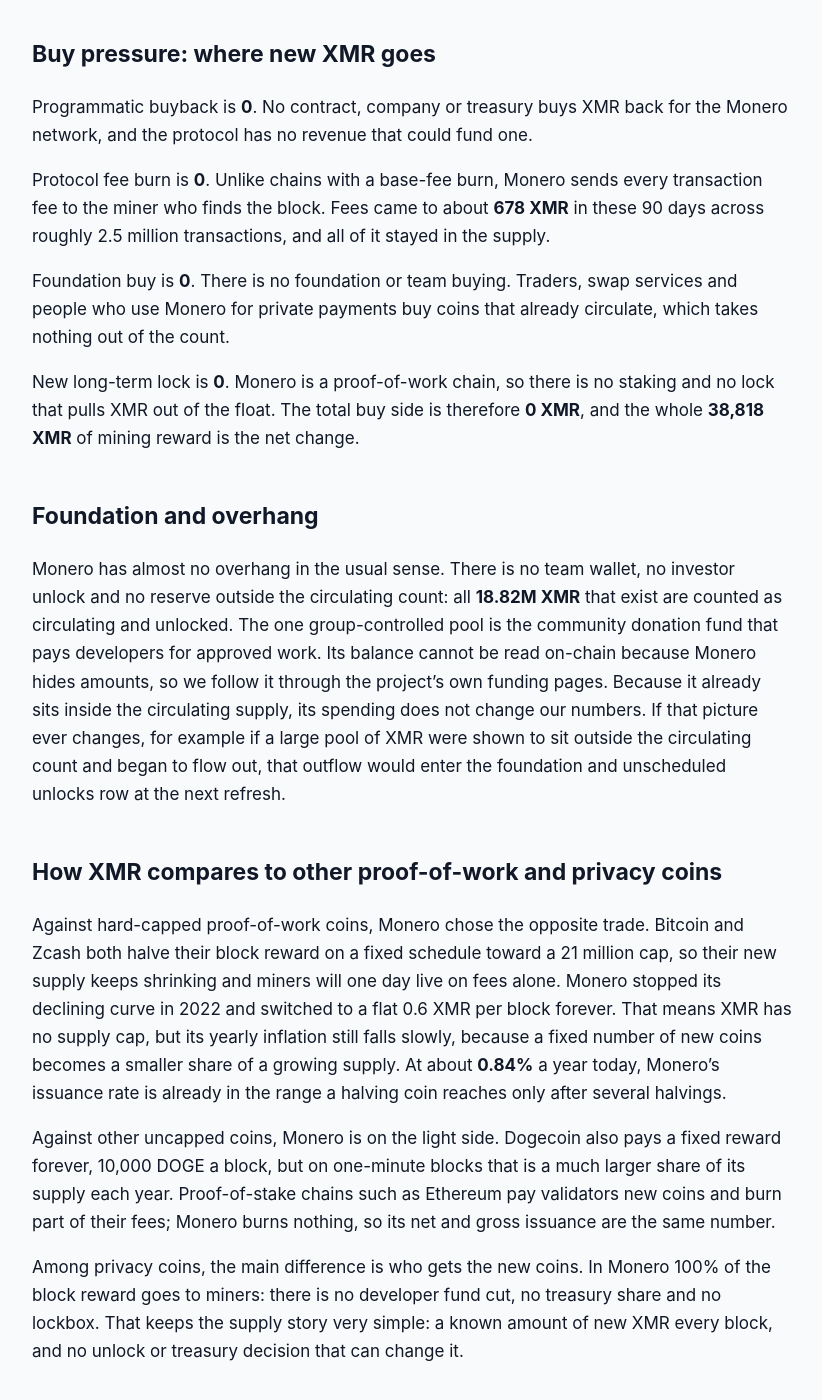
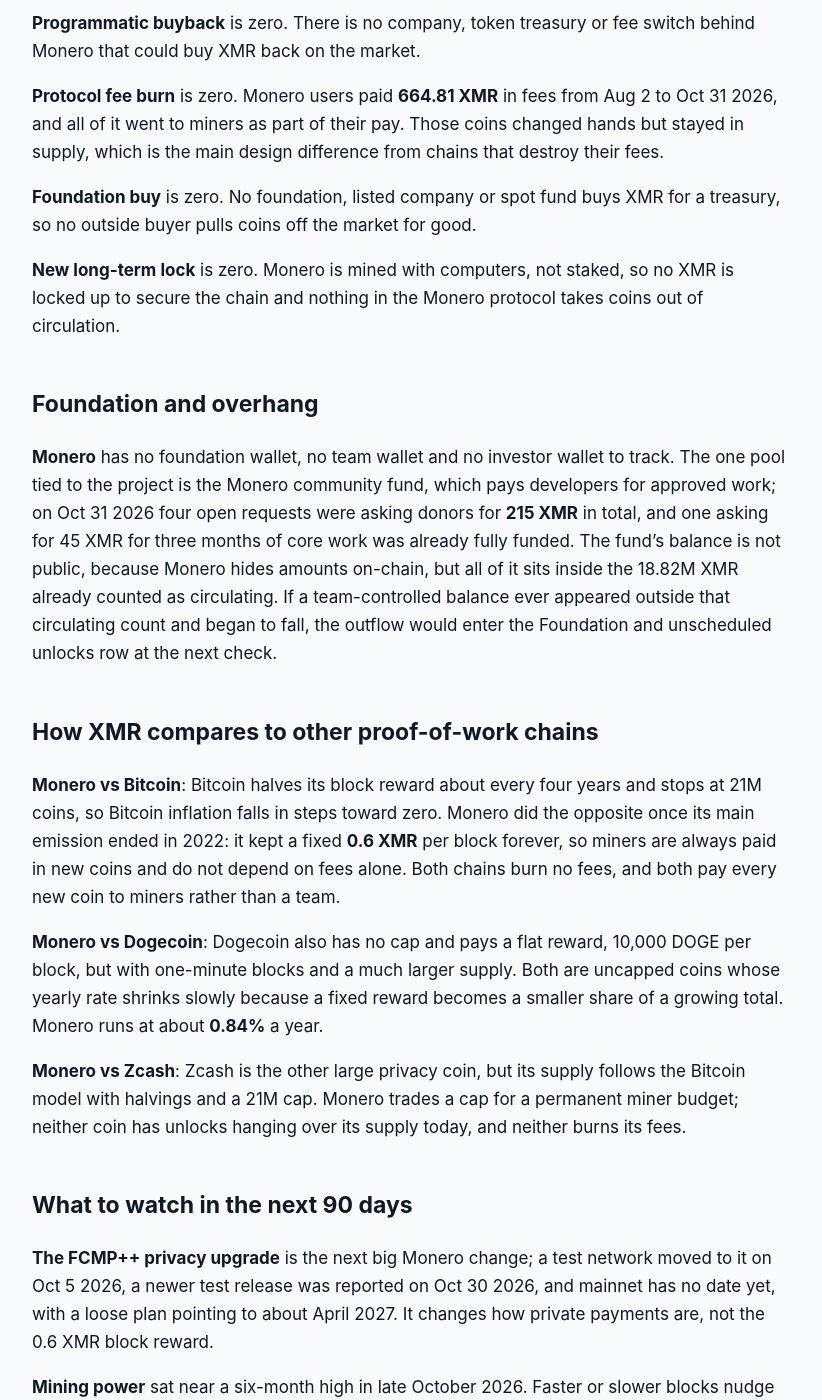
Before and after one commit to jeevansongmy-spec/mrnasdog-articles, a Jekyll site: the page built from crypto/xmr-pressure-framework.md, in a window 1280 px wide and 1400 px high, scrolled down 1340 px. Shown: the whole window, without its empty margins (228-1050 px from the left). Built offline with Jekyll 4.4.1, drawn with Linux system fonts in a browser that asks for light colours; some of the changed text lies outside the part shown.

Commit message:
publish: crypto/xmr-pressure-framework

```diff
--- a/crypto/xmr-pressure-framework.md
+++ b/crypto/xmr-pressure-framework.md
@@ -1,6 +1,6 @@
 ---
 title:         "XMR Inflation Analysis · October 2026 · Mixed flows · supply roughly steady"
-description:   "XMR supply grows slowly: a fixed 0.6 XMR per block made 38,818 new XMR in 90 days, +0.21% net, with no burn, no vesting and no cap. Same pace expected."
+description:   "XMR supply grows slowly: a fixed 0.6 XMR per block made 38,843 new XMR in 90 days, +0.21% net, with no burn, no vesting and no cap. Same pace expected."
 canonical_url: "https://mrnasdog.com/research/xmr/inflation"
 tags:          ["crypto", "xmr", "monero", "privacy"]
 published:     true
@@ -12,58 +12,56 @@ Looking for the buy-or-sell answer? It is on the XMR coin page, with demand and
 
 # XMR Inflation Analysis · October 2026 · Mixed flows · supply roughly steady
 
-Monero (XMR) is mildly inflationary by design, at a steady and predictable pace. Between Jul 23 and Oct 21 2026 Monero miners received **38,818 new XMR**, and nothing was burned, bought back or locked, so XMR supply grew **+0.21%** in 90 days, with the same **+0.21%** expected over the next 90 days. Monero has no premine, no vesting and no team treasury; its only new supply is a fixed 0.6 XMR tail emission per block that never ends, about **0.84%** a year today and a little less every year as the supply grows.
+**Monero (XMR)** is mildly inflationary and stays that way by design: supply grew **+0.21%** from Aug 2 to Oct 31 2026, and the next 90 days should add about the same. The whole sell side is tail emission, a fixed **0.6 XMR** per block paid to miners, which came to **38,843 XMR** in the window, while the buy side is **0** because Monero has no burn, no buyback and no lock. Monero has no supply cap, but the reward never changes, so the yearly rate keeps falling slowly as the total grows; other trackers show **+0.23%**, close to our figure.
 
 ## The verdict, in one paragraph
 
-We put Monero's net supply change at **+0.21%** over the last 90 days and **+0.21%** over the next 90 days. Other supply trackers show **+0.21%** for the same period, a difference of about **0.004** percentage points, so there is no data conflict to flag and no warning on the page. The sell side is **38,818 XMR** of mining reward on a circulating supply of **18.82M XMR**; the buy side is zero. In one line: XMR is a quiet tail-emission chain, with a small, fixed and fully public flow of new coins to miners and nothing else.
+Over the 90 days to Oct 31 2026, **Monero** supply rose a net **+0.21%**, from new coins paid to miners with nothing taken back. Other trackers show **+0.23%** for the same stretch, a difference of only **0.02 percentage points**, so the XMR coin page carries no warning note. Every one of the 18.82M XMR in existence is unlocked and circulating, so there is no hidden pile of team or investor coins that could change the picture. The label that fits: **a slow, fixed tail emission with no sink**.
 
 ## Sell pressure: where new XMR comes from
 
-Protocol inflation is the only live row. Since its main emission curve ran out in 2022, Monero pays every block a fixed tail emission of 0.6 XMR. Between Jul 23 and Oct 21 2026 the Monero chain added **64,699 blocks**, slightly fewer than the 64,800 its two-minute target would give, so miners received **38,818 XMR**, about **431 XMR a day**. Monero trims the reward of an unusually heavy block, and 4,919 such blocks in the window held back just **1.2 XMR** that was never created. Miners usually sell a large share of this reward to pay for power and hardware.
+**Protocol inflation** is the only source of new XMR. Every Monero block pays the miner who found it **0.6 XMR**, and that reward has stayed flat since Monero reached its tail emission in 2022. From Aug 2 to Oct 31 2026 the Monero chain added **64,740 blocks**, just under the 64,800 that two-minute blocks would give, so miners received **38,843 XMR**, about 432 XMR a day. A tiny **1.21 XMR** of that pay was never made: on 5,003 extra-full blocks the Monero size rule trimmed the miner's reward, which keeps miners from stuffing blocks for free.
 
-Vesting unlocks are **0**. Monero launched in April 2014 as a fair launch, with no premine and no allocation for founders, a company or investors, so there is no unlock calendar at all. Every XMR in existence was mined.
+**Vesting unlocks** are zero. Monero launched in April 2014 with no premine and no token sale, so no team, investor or advisor XMR exists and no unlock calendar is waiting.
 
-Foundation and unscheduled unlocks are **0**. Monero has no foundation treasury. Its developers are paid from a community donation fund, and that fund's balance is private like every other Monero balance. Whatever it holds already counts as circulating, so a payout from it moves existing coins and adds no new XMR.
+**Foundation and unscheduled unlocks** are zero. Monero has no foundation treasury that could release coins; developers are paid from a community fund that people donate to, and every coin in that fund already counts as circulating.
 
-Long-term locked or bankruptcy supply is **0**. No exchange estate, court or trustee holds a pile of XMR waiting to be released, and every XMR already counts as circulating.
+**Long-term locked or bankruptcy** coins are zero. No court estate, failed lender or old exchange holds a pile of XMR waiting to be paid out to creditors.
 
 ## Buy pressure: where new XMR goes
 
-Programmatic buyback is **0**. No contract, company or treasury buys XMR back for the Monero network, and the protocol has no revenue that could fund one.
+**Programmatic buyback** is zero. There is no company, token treasury or fee switch behind Monero that could buy XMR back on the market.
 
-Protocol fee burn is **0**. Unlike chains with a base-fee burn, Monero sends every transaction fee to the miner who finds the block. Fees came to about **678 XMR** in these 90 days across roughly 2.5 million transactions, and all of it stayed in the supply.
+**Protocol fee burn** is zero. Monero users paid **664.81 XMR** in fees from Aug 2 to Oct 31 2026, and all of it went to miners as part of their pay. Those coins changed hands but stayed in supply, which is the main design difference from chains that destroy their fees.
 
-Foundation buy is **0**. There is no foundation or team buying. Traders, swap services and people who use Monero for private payments buy coins that already circulate, which takes nothing out of the count.
+**Foundation buy** is zero. No foundation, listed company or spot fund buys XMR for a treasury, so no outside buyer pulls coins off the market for good.
 
-New long-term lock is **0**. Monero is a proof-of-work chain, so there is no staking and no lock that pulls XMR out of the float. The total buy side is therefore **0 XMR**, and the whole **38,818 XMR** of mining reward is the net change.
+**New long-term lock** is zero. Monero is mined with computers, not staked, so no XMR is locked up to secure the chain and nothing in the Monero protocol takes coins out of circulation.
 
 ## Foundation and overhang
 
-Monero has almost no overhang in the usual sense. There is no team wallet, no investor unlock and no reserve outside the circulating count: all **18.82M XMR** that exist are counted as circulating and unlocked. The one group-controlled pool is the community donation fund that pays developers for approved work. Its balance cannot be read on-chain because Monero hides amounts, so we follow it through the project's own funding pages. Because it already sits inside the circulating supply, its spending does not change our numbers. If that picture ever changes, for example if a large pool of XMR were shown to sit outside the circulating count and began to flow out, that outflow would enter the foundation and unscheduled unlocks row at the next refresh.
+**Monero** has no foundation wallet, no team wallet and no investor wallet to track. The one pool tied to the project is the Monero community fund, which pays developers for approved work; on Oct 31 2026 four open requests were asking donors for **215 XMR** in total, and one asking for 45 XMR for three months of core work was already fully funded. The fund's balance is not public, because Monero hides amounts on-chain, but all of it sits inside the 18.82M XMR already counted as circulating. If a team-controlled balance ever appeared outside that circulating count and began to fall, the outflow would enter the Foundation and unscheduled unlocks row at the next check.
 
-## How XMR compares to other proof-of-work and privacy coins
+## How XMR compares to other proof-of-work chains
 
-Against hard-capped proof-of-work coins, Monero chose the opposite trade. Bitcoin and Zcash both halve their block reward on a fixed schedule toward a 21 million cap, so their new supply keeps shrinking and miners will one day live on fees alone. Monero stopped its declining curve in 2022 and switched to a flat 0.6 XMR per block forever. That means XMR has no supply cap, but its yearly inflation still falls slowly, because a fixed number of new coins becomes a smaller share of a growing supply. At about **0.84%** a year today, Monero's issuance rate is already in the range a halving coin reaches only after several halvings.
+**Monero vs Bitcoin**: Bitcoin halves its block reward about every four years and stops at 21M coins, so Bitcoin inflation falls in steps toward zero. Monero did the opposite once its main emission ended in 2022: it kept a fixed **0.6 XMR** per block forever, so miners are always paid in new coins and do not depend on fees alone. Both chains burn no fees, and both pay every new coin to miners rather than a team.
 
-Against other uncapped coins, Monero is on the light side. Dogecoin also pays a fixed reward forever, 10,000 DOGE a block, but on one-minute blocks that is a much larger share of its supply each year. Proof-of-stake chains such as Ethereum pay validators new coins and burn part of their fees; Monero burns nothing, so its net and gross issuance are the same number.
+**Monero vs Dogecoin**: Dogecoin also has no cap and pays a flat reward, 10,000 DOGE per block, but with one-minute blocks and a much larger supply. Both are uncapped coins whose yearly rate shrinks slowly because a fixed reward becomes a smaller share of a growing total. Monero runs at about **0.84%** a year.
 
-Among privacy coins, the main difference is who gets the new coins. In Monero 100% of the block reward goes to miners: there is no developer fund cut, no treasury share and no lockbox. That keeps the supply story very simple: a known amount of new XMR every block, and no unlock or treasury decision that can change it.
+**Monero vs Zcash**: Zcash is the other large privacy coin, but its supply follows the Bitcoin model with halvings and a 21M cap. Monero trades a cap for a permanent miner budget; neither coin has unlocks hanging over its supply today, and neither burns its fees.
 
 ## What to watch in the next 90 days
 
-The FCMP++ upgrade, Monero's biggest privacy change in years, has no main-network date. Its test network forked on Oct 5 2026, and a non-binding developer plan points to around April 2027, after this window. As planned it changes how transactions hide their sender, not the 0.6 XMR reward.
+**The FCMP++ privacy upgrade** is the next big Monero change; a test network moved to it on Oct 5 2026, a newer test release was reported on Oct 30 2026, and mainnet has no date yet, with a loose plan pointing to about April 2027. It changes how private payments are, not the 0.6 XMR block reward.
 
-The block pace. The window ran at about **719 blocks a day** against a target of 720. A sustained change in pace moves the real issuance slightly, and we check it again at each review.
+**Mining power** sat near a six-month high in late October 2026. Faster or slower blocks nudge how many 0.6 XMR rewards land in 90 days, but the effect stays within a few hundred XMR.
 
-Mining security. A large mining pool briefly claimed a majority of Monero's mining power in 2025, and developers have since discussed changes to the mining rules. A change there could alter how blocks are made, but no proposal on the table changes the reward.
+**Exchange access** is worth following: on Oct 24 2026 Kraken dropped questions it had been asking about Monero withdrawals and said XMR stays listed, while the European Union plans to bar privacy coins on its licensed exchanges from July 2027.
 
-Software releases. Monero 0.18.5.4 shipped on Oct 16 2026 as a small bug-fix release with no change to the rules. Any release that schedules a hard fork will be the first sign of a rule change.
-
-Exchange access. From Jul 10 2027, regulated crypto firms in the European Union may no longer handle privacy coins such as XMR. That affects who can buy XMR, not how many XMR exist.
+**Jan 29 2027** closes the next 90-day window; at the current pace, Monero should add about 38,800 XMR by then, with no burn or unlock expected to change that.
 
 ## Summary
 
-Monero (XMR) grows its supply by a fixed 0.6 XMR per block forever, which came to **38,818 new XMR**, or **+0.21%**, between Jul 23 and Oct 21 2026, with the same **+0.21%** expected over the next 90 days. Nothing is burned, bought back, staked or locked, and there is no premine, vesting or team treasury, so mining reward is the whole story. The main risk on the supply side is low: the reward is set in the protocol and the next upgrade does not touch it. XMR has no cap, but its yearly inflation, about **0.84%** today, keeps edging down as the supply grows.
+**Monero (XMR)** grows its supply by about **0.21%** every 90 days, all of it from a fixed 0.6 XMR tail emission paid to miners, and nothing burns, buys back or locks any XMR. Monero has no supply cap, no premine, no vesting and no foundation treasury, so every one of its 18.82M coins is already circulating and no unlock can surprise holders. The main supply risk is simply that the tail emission never stops, though its yearly rate keeps edging lower as the total grows. Other trackers agree within **0.02 percentage points**, so the XMR coin page shows no warning note.
 
-*MrNasDog Pressure Framework analysis of XMR, Metric 1 — Inflation. Data + explanation only. Not financial advice. Checked Oct 21 2026.*
+*MrNasDog Pressure Framework analysis of XMR, Metric 1 — Inflation. Data + explanation only. Not financial advice. Checked Oct 31 2026.*
```
